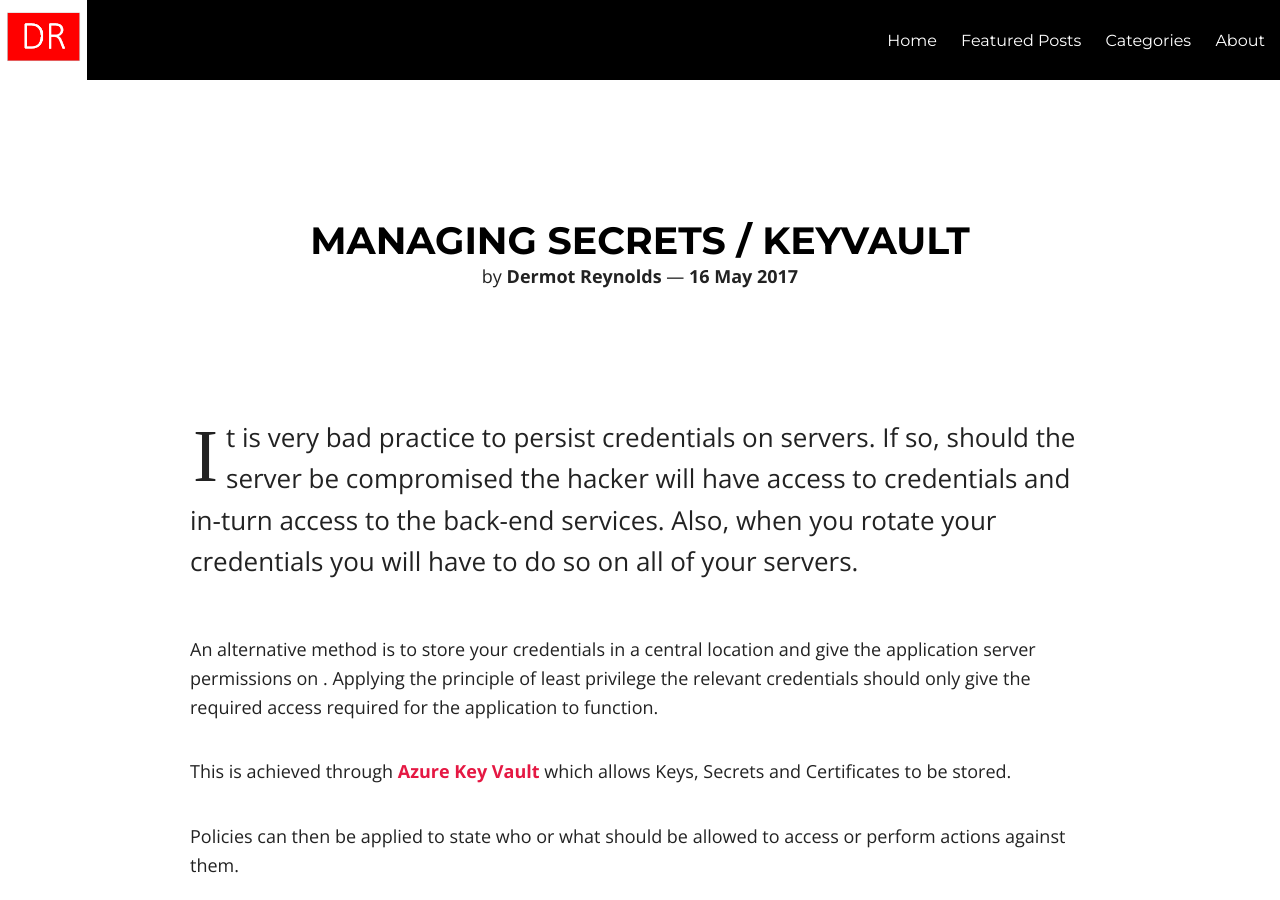
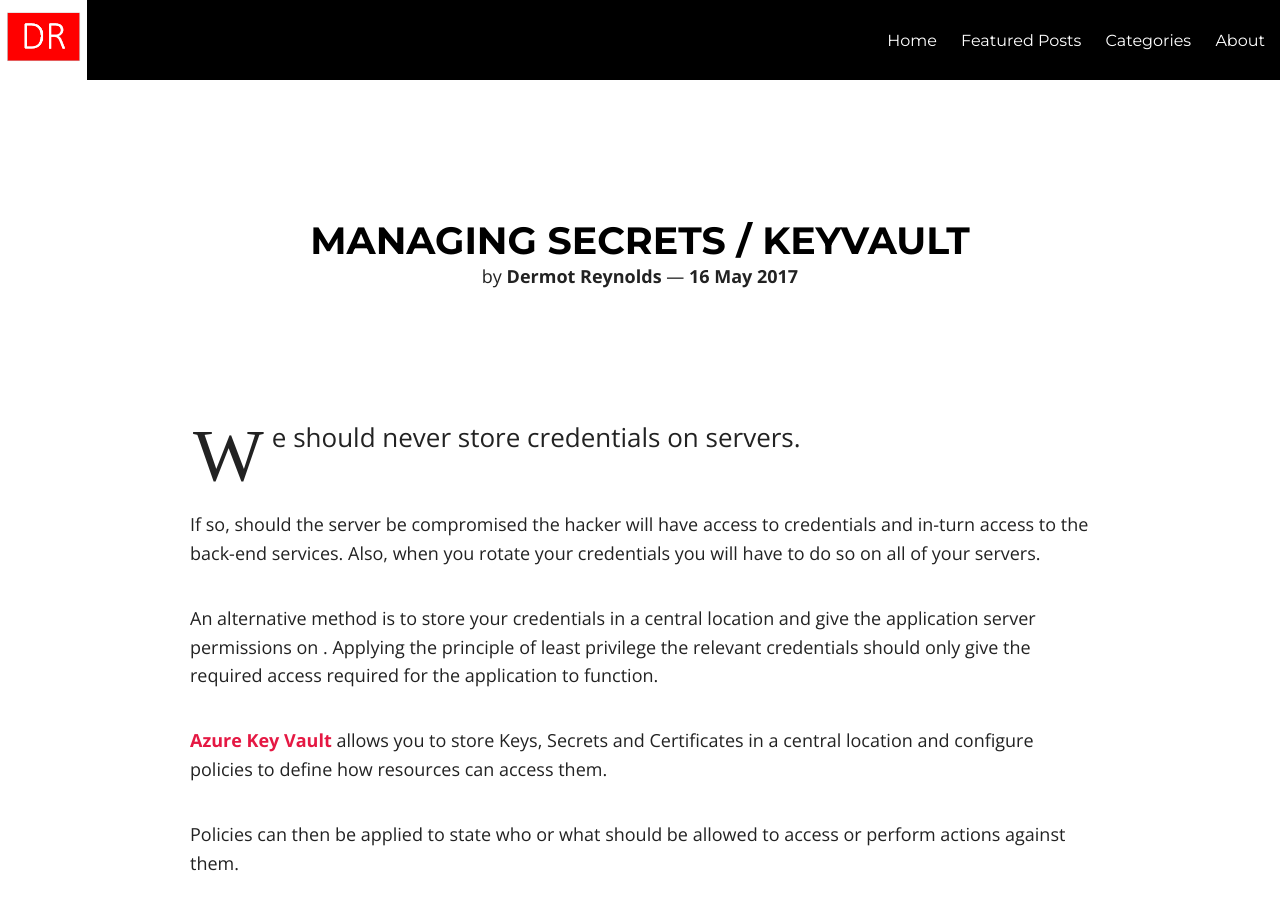
Before and after one commit to dermotreynolds/old.dermotreynolds.github.io, a Jekyll site: the page built from _posts/2017-05-12-11-keyvault.md, in a window 1280 px wide and 900 px high. Built offline with Jekyll 4.4.1, drawn with Linux system fonts in a browser that asks for light colours; nearby versions of some CDN libraries.

```diff
--- a/_posts/2017-05-12-11-keyvault.md
+++ b/_posts/2017-05-12-11-keyvault.md
@@ -6,13 +6,14 @@
 
 ---
 
-It is very bad practice to persist credentials on servers.  If so, should the server be compromised the hacker will have access to credentials and in-turn access to the back-end services.  Also, when you rotate your credentials you will have to do so on all of your servers.
+We should never store credentials on servers.
+
+If so, should the server be compromised the hacker will have access to credentials and in-turn access to the back-end services.  Also, when you rotate your credentials you will have to do so on all of your servers.
 
 An alternative method is to store your credentials in a central location and give the application server permissions on .  Applying the principle of least privilege the relevant credentials should only give the required access required for the application to function.
 
-This is achieved through
 __[Azure Key Vault](https://azure.microsoft.com/en-us/services/key-vault/){:target="_blank"}__
-which allows Keys, Secrets and Certificates to be stored.
+allows you to store Keys, Secrets and Certificates in a central location and configure policies to define how resources can access them.
 
 Policies can then be applied to state who or what should be allowed to access or perform actions against them.
 
```
